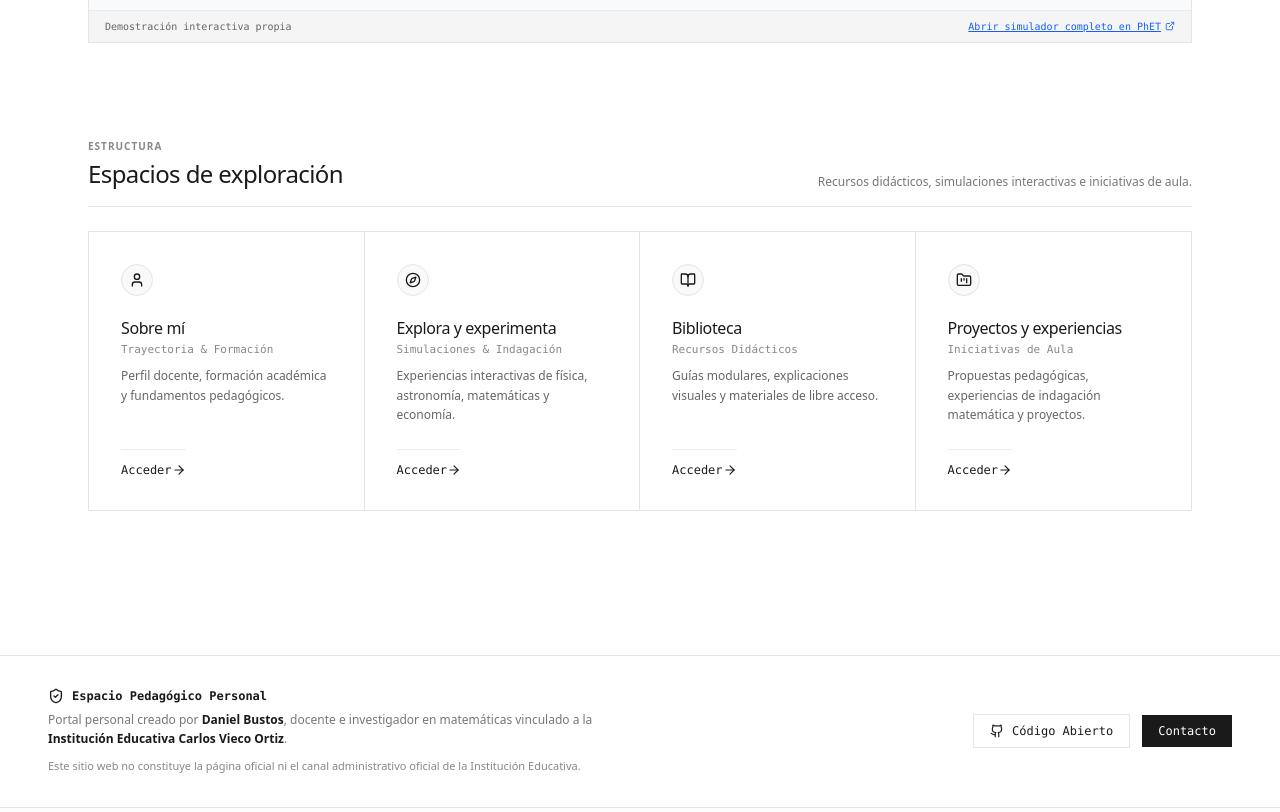
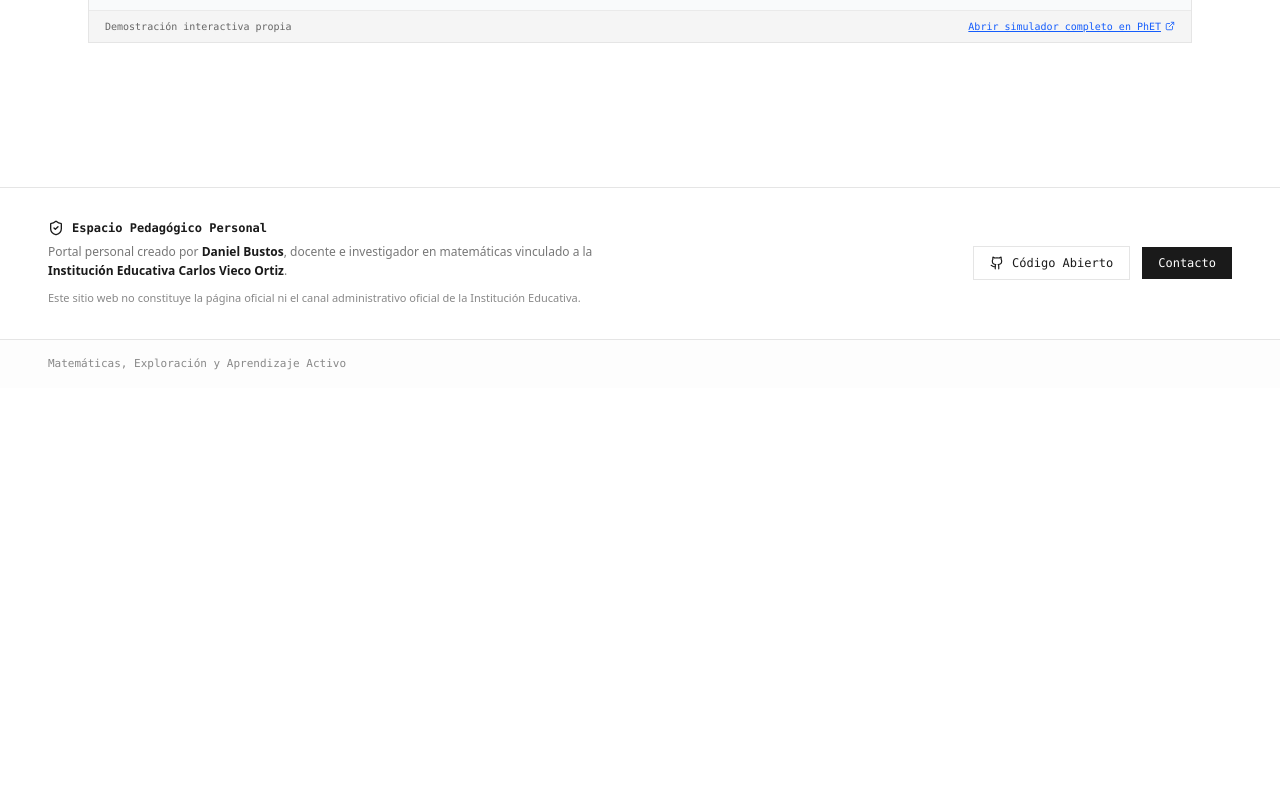
Before and after one commit to danielbustosrios/Daniel-Bustos-interactivo, a React (Vite) app: page / in a window 1280 px wide. Shown: the part 1180-1992 px from the top of the page. After the commit the page ends 1568 px from the top, so only its background shows below. Built offline with nearby package versions, Linux system fonts and the light colour scheme.

Commit message:
Quitar Espacios de exploración de Inicio
Retirar el encabezado y las cuatro tarjetas; conservar las secciones en el menú superior.

```diff
--- a/src/views/HomeView.tsx
+++ b/src/views/HomeView.tsx
@@ -5,9 +5,6 @@ import { teacherProfileData } from '../data/profile';
 import { ProjectileMotionCanvas } from '../components/live-experiences/ProjectileMotionCanvas';
 import {
   BookOpen,
-  FolderKanban,
-  ArrowRight,
-  User,
   ArrowUpRight,
   Compass
 } from 'lucide-react';
@@ -101,82 +98,6 @@ export const HomeView: React.FC<HomeViewProps> = ({ onNavigate }) => {
         </div>
       </section>
 
-      {/* 3. SPACES OVERVIEW: Cuadrícula con los 4 espacios de exploración (Debajo de la simulación) */}
-      <section className="space-y-6 text-left">
-        <div className="flex flex-col sm:flex-row sm:items-end justify-between gap-3 border-b border-[#E5E5E5] pb-4">
-          <div>
-            <span className="text-[10px] uppercase tracking-widest font-bold text-[#888888] block mb-1">
-              Estructura
-            </span>
-            <h2 className="text-2xl font-light tracking-tight text-[#1A1A1A]">
-              Espacios de exploración
-            </h2>
-          </div>
-          <p className="text-xs text-[#777777] font-sans max-w-sm">
-            Recursos didácticos, simulaciones interactivas e iniciativas de aula.
-          </p>
-        </div>
-
-        <div className="grid grid-cols-1 sm:grid-cols-2 lg:grid-cols-4 border border-[#E5E5E5] bg-white divide-y sm:divide-y-0 sm:divide-x divide-[#E5E5E5]">
-          {[
-            {
-              id: 'sobre-mi' as SpaceType,
-              title: 'Sobre mí',
-              subtitle: 'Trayectoria & Formación',
-              description: 'Perfil docente, formación académica y fundamentos pedagógicos.',
-              icon: <User className="w-4 h-4 text-[#1A1A1A]" />,
-            },
-            {
-              id: 'explora-experimenta' as SpaceType,
-              title: 'Explora y experimenta',
-              subtitle: 'Simulaciones & Indagación',
-              description: 'Experiencias interactivas de física, astronomía, matemáticas y economía.',
-              icon: <Compass className="w-4 h-4 text-[#1A1A1A]" />,
-            },
-            {
-              id: 'recursos' as SpaceType,
-              title: 'Biblioteca',
-              subtitle: 'Recursos Didácticos',
-              description: 'Guías modulares, explicaciones visuales y materiales de libre acceso.',
-              icon: <BookOpen className="w-4 h-4 text-[#1A1A1A]" />,
-            },
-            {
-              id: 'proyectos' as SpaceType,
-              title: 'Proyectos y experiencias',
-              subtitle: 'Iniciativas de Aula',
-              description: 'Propuestas pedagógicas, experiencias de indagación matemática y proyectos.',
-              icon: <FolderKanban className="w-4 h-4 text-[#1A1A1A]" />,
-            },
-          ].map((space) => (
-            <button
-              key={space.id}
-              type="button"
-              onClick={() => onNavigate(space.id)}
-              className="p-6 sm:p-8 text-left flex flex-col justify-between hover:bg-[#F9F9F9] transition-colors group"
-            >
-              <div>
-                <div className="w-8 h-8 rounded-full bg-[#F9F9F9] border border-[#E5E5E5] flex items-center justify-center mb-5 group-hover:bg-[#1A1A1A] group-hover:text-white transition-colors">
-                  {space.icon}
-                </div>
-                <h3 className="text-base font-medium text-[#1A1A1A] tracking-tight">
-                  {space.title}
-                </h3>
-                <span className="text-[11px] font-mono text-[#888888] block mt-0.5 mb-2">
-                  {space.subtitle}
-                </span>
-                <p className="text-xs text-[#666666] leading-relaxed font-sans">
-                  {space.description}
-                </p>
-              </div>
-
-              <div className="mt-6 pt-3 border-t border-[#EEEEEE] flex items-center justify-between text-xs font-mono text-[#1A1A1A] group-hover:underline">
-                <span>Acceder</span>
-                <ArrowRight className="w-3.5 h-3.5" />
-              </div>
-            </button>
-          ))}
-        </div>
-      </section>
     </div>
   );
 };
```
